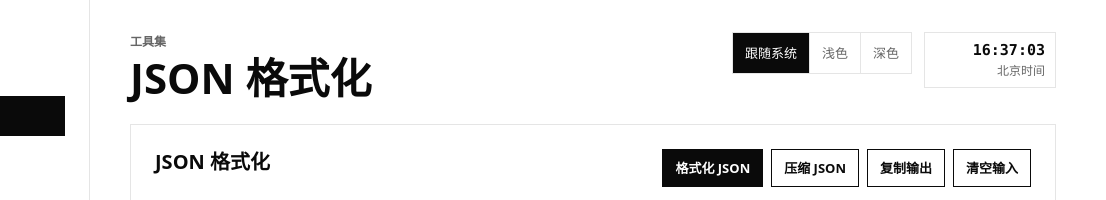
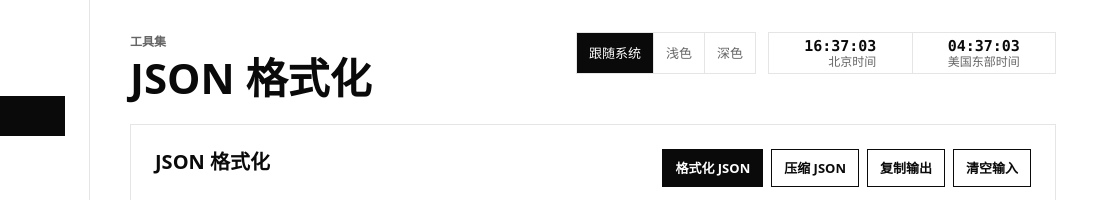
Before and after one commit to justypist/tools, a plain HTML site: page src/index.html in a window 1280 px wide. Shown: the top 200 px of the page, 174-1280 px from the left. Drawn offline with Linux system fonts and the light colour scheme; no server answers.

Commit message:
feat(clock): add US Eastern time zone alongside Beijing time

```diff
--- a/src/core/clock.js
+++ b/src/core/clock.js
@@ -4,17 +4,36 @@
   const { $ } = window.DailyTools;
 
   function initClock() {
-    const target = $("#currentTime");
-    const formatter = new Intl.DateTimeFormat("zh-CN", {
-      hour: "2-digit",
-      minute: "2-digit",
-      second: "2-digit",
-      hour12: false,
-      timeZone: "Asia/Shanghai",
-    });
+    const clocks = [
+      {
+        target: $("#currentTime"),
+        formatter: new Intl.DateTimeFormat("zh-CN", {
+          hour: "2-digit",
+          minute: "2-digit",
+          second: "2-digit",
+          hour12: false,
+          timeZone: "Asia/Shanghai",
+        }),
+      },
+      {
+        target: $("#usTime"),
+        formatter: new Intl.DateTimeFormat("zh-CN", {
+          hour: "2-digit",
+          minute: "2-digit",
+          second: "2-digit",
+          hour12: false,
+          timeZone: "America/New_York",
+        }),
+      },
+    ];
 
     const tick = () => {
-      target.textContent = formatter.format(new Date());
+      const now = new Date();
+      clocks.forEach(({ target, formatter }) => {
+        if (target) {
+          target.textContent = formatter.format(now);
+        }
+      });
     };
 
     tick();
--- a/src/index.html
+++ b/src/index.html
@@ -71,8 +71,14 @@
               </label>
             </fieldset>
             <div class="clock" aria-label="当前时间">
-              <span id="currentTime">--:--:--</span>
-              <small>北京时间</small>
+              <div class="clock-item">
+                <span id="currentTime">--:--:--</span>
+                <small>北京时间</small>
+              </div>
+              <div class="clock-item">
+                <span id="usTime">--:--:--</span>
+                <small>美国东部时间</small>
+              </div>
             </div>
           </div>
         </header>
--- a/src/styles/app.css
+++ b/src/styles/app.css
@@ -313,29 +313,47 @@ textarea:disabled {
 }
 
 .clock {
-  min-width: 132px;
+  display: flex;
+  align-items: stretch;
+  min-width: 288px;
+  min-height: 42px;
   border: 1px solid var(--border);
   background: var(--surface);
-  padding: 8px 10px;
+  padding: 0;
   text-align: right;
 }
 
-.clock span,
-.clock small {
+.clock-item {
+  display: grid;
+  place-content: center;
+  flex: 1 1 0;
+  min-width: 0;
+  padding: 3px 10px;
+}
+
+.clock-item + .clock-item {
+  border-left: 1px solid var(--border);
+}
+
+.clock-item span,
+.clock-item small {
   display: block;
 }
 
-.clock span {
+.clock-item span {
   font-family: var(--mono);
   font-size: 15px;
+  line-height: 1.1;
   font-variant-numeric: tabular-nums;
   font-weight: 700;
 }
 
-.clock small {
-  margin-top: 2px;
+.clock-item small {
+  margin-top: 1px;
   color: var(--text-muted);
   font-size: 12px;
+  line-height: 1.1;
+  white-space: nowrap;
 }
 
 .tool-panel {
```
